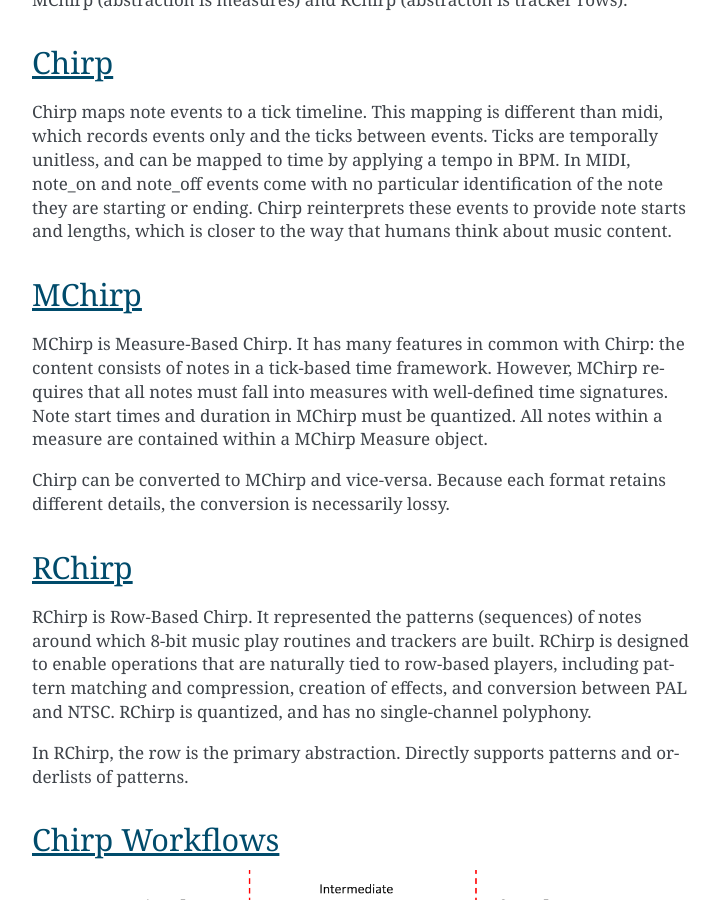
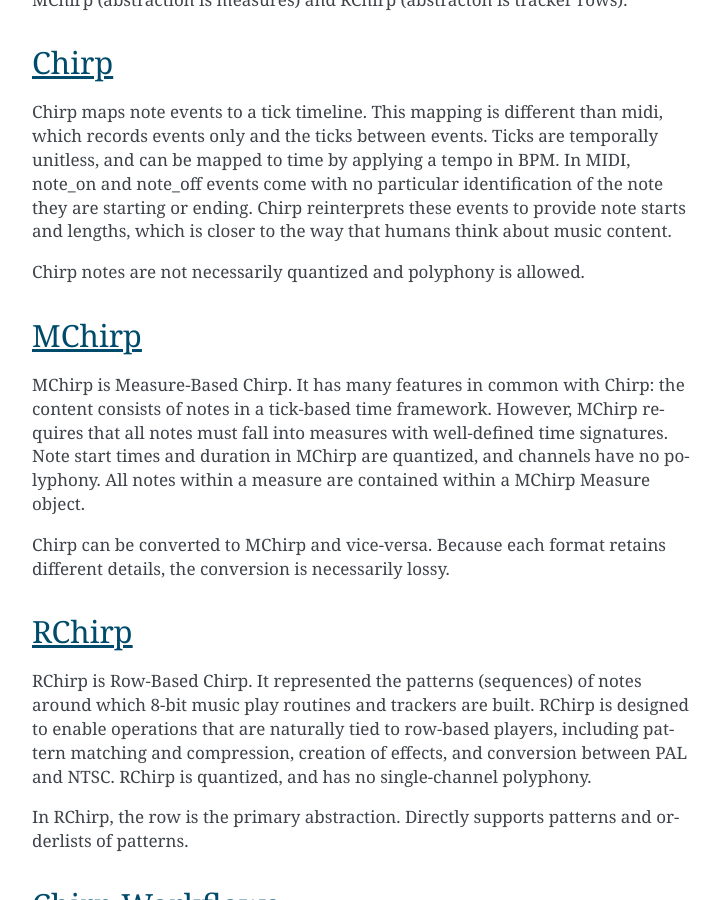
Before and after one commit to c64cryptoboy/ChiptuneSAK, a Sphinx documentation site: the page built from docs/chirp.rst, in a window 1280 px wide and 900 px high, scrolled down 749 px. Shown: the whole window, without its empty margins (388-1108 px from the left). Built offline with Sphinx 7.4.7, drawn with Linux system fonts in a browser that asks for light colours.

```diff
--- a/docs/chirp.rst
+++ b/docs/chirp.rst
@@ -15,10 +15,12 @@
 
 Chirp maps note events to a tick timeline.  This mapping is different than midi, which records events only and the ticks between events. Ticks are temporally unitless, and can be mapped to time by applying a tempo in BPM.  In MIDI, note_on and note_off events come with no particular identification of the note they are starting or ending. Chirp reinterprets these events to provide note starts and lengths, which is closer to the way that humans think about music content.
 
+Chirp notes are not necessarily quantized and polyphony is allowed.
+
 
 MChirp
 ######
-MChirp is Measure-Based Chirp.  It has many features in common with Chirp: the content consists of notes in a tick-based time framework.  However, MChirp requires that all notes must fall into measures with well-defined time signatures. Note start times and duration in MChirp must be quantized. All notes within a measure are contained within a MChirp Measure object.
+MChirp is Measure-Based Chirp.  It has many features in common with Chirp: the content consists of notes in a tick-based time framework.  However, MChirp requires that all notes must fall into measures with well-defined time signatures. Note start times and duration in MChirp are quantized, and channels have no polyphony. All notes within a measure are contained within a MChirp Measure object.
 
 Chirp can be converted to MChirp and vice-versa.  Because each format retains different details, the conversion is necessarily lossy.
 
```
Also changed, not shown: docs/chirpWorkflow.png.
